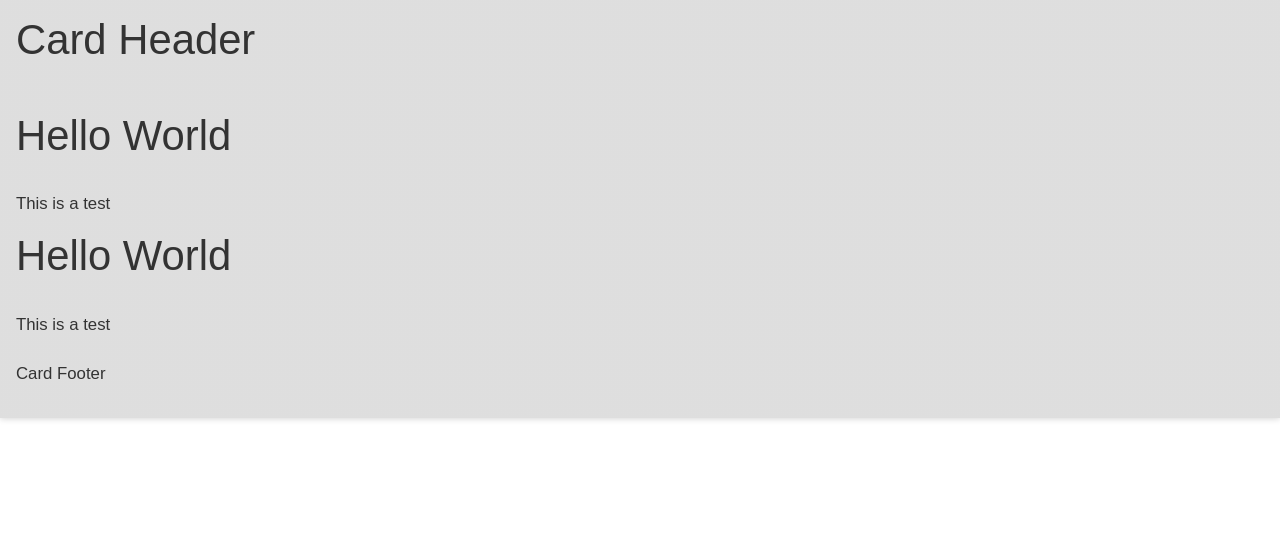
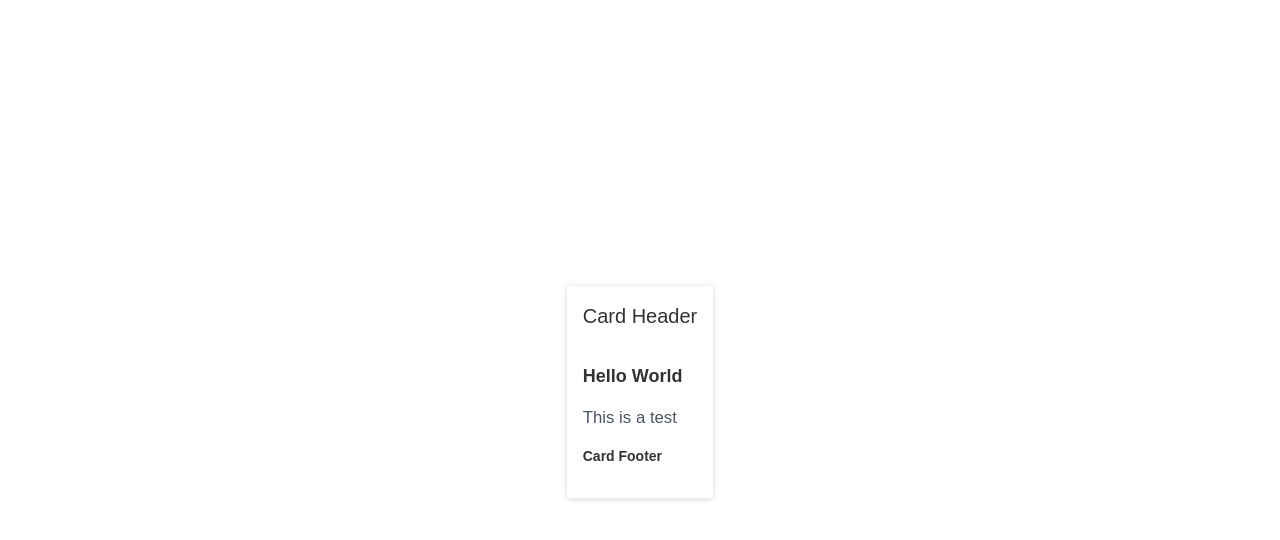
Before and after one commit to atejap05/gov-br-react-ui, a React (Vite) app: page / in a window 1280 px wide. Shown: the top 540 px of the page. Built offline with nearby package versions, Linux system fonts and the light colour scheme.

Commit message:
testes de card story

```diff
--- a/src/AppTest.tsx
+++ b/src/AppTest.tsx
@@ -3,18 +3,18 @@ import { Card, CardContent, CardHeader, CardFooter } from "./components/Card";
 function AppTest() {
   return (
     <div className="flex place-items-center place-content-center h-screen w-full">
-      <Card hover fixed>
+      <Card>
         <CardHeader>
-          <h1 className="text-2xl font-bold">Card Header</h1>
+          <p className="text-xl">Card Header</p>
         </CardHeader>
+
         <CardContent>
-          <h1 className="text-2xl font-bold">Hello World</h1>
-          <p className="text-gray-600">This is a test</p>
-          <h1 className="text-2xl font-bold">Hello World</h1>
+          <p className="text-lg font-bold">Hello World</p>
           <p className="text-gray-600">This is a test</p>
         </CardContent>
+
         <CardFooter>
-          <p className="text-2xl font-bold">Card Footer</p>
+          <p className="text-sm font-bold">Card Footer</p>
         </CardFooter>
       </Card>
     </div>
--- a/tailwind.config.js
+++ b/tailwind.config.js
@@ -1,6 +1,8 @@
 /** @type {import('tailwindcss').Config} */
-export const content = ["./src/**/*.{html,js,jsx,ts,tsx,mdx}"];
-export const theme = {
+
+export default {
+  content: ["./src/**/*.{html,js,jsx,ts,tsx,mdx}"],
+  theme: {
     extend: {
       colors: {
         teste01: "#FF6363",
@@ -10,5 +12,6 @@ export const theme = {
         },
       },
     },
+  },
+  plugins: [],
 };
-export const plugins = [];
```
Lines whose indentation alone changed are shown as unchanged.
